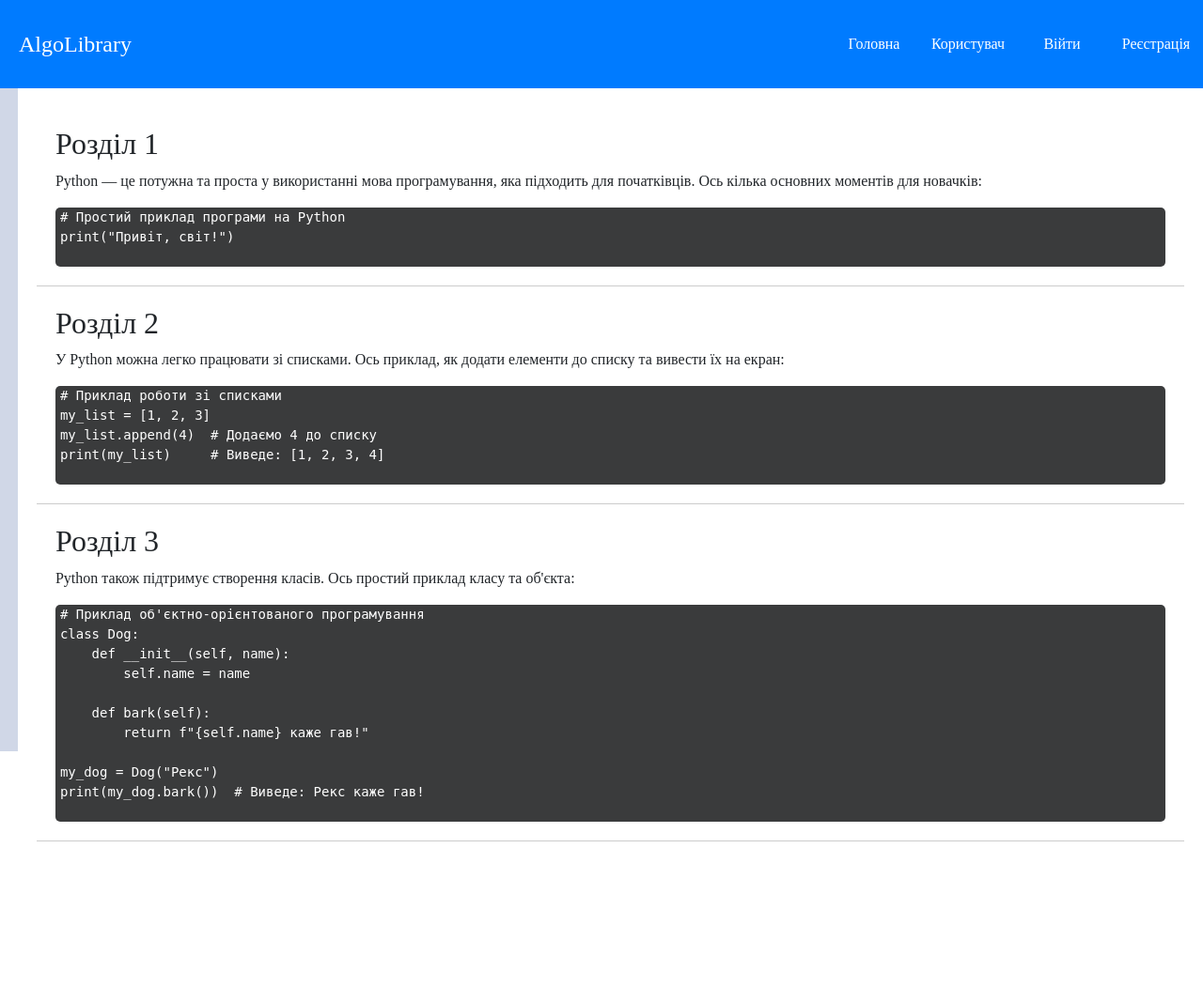
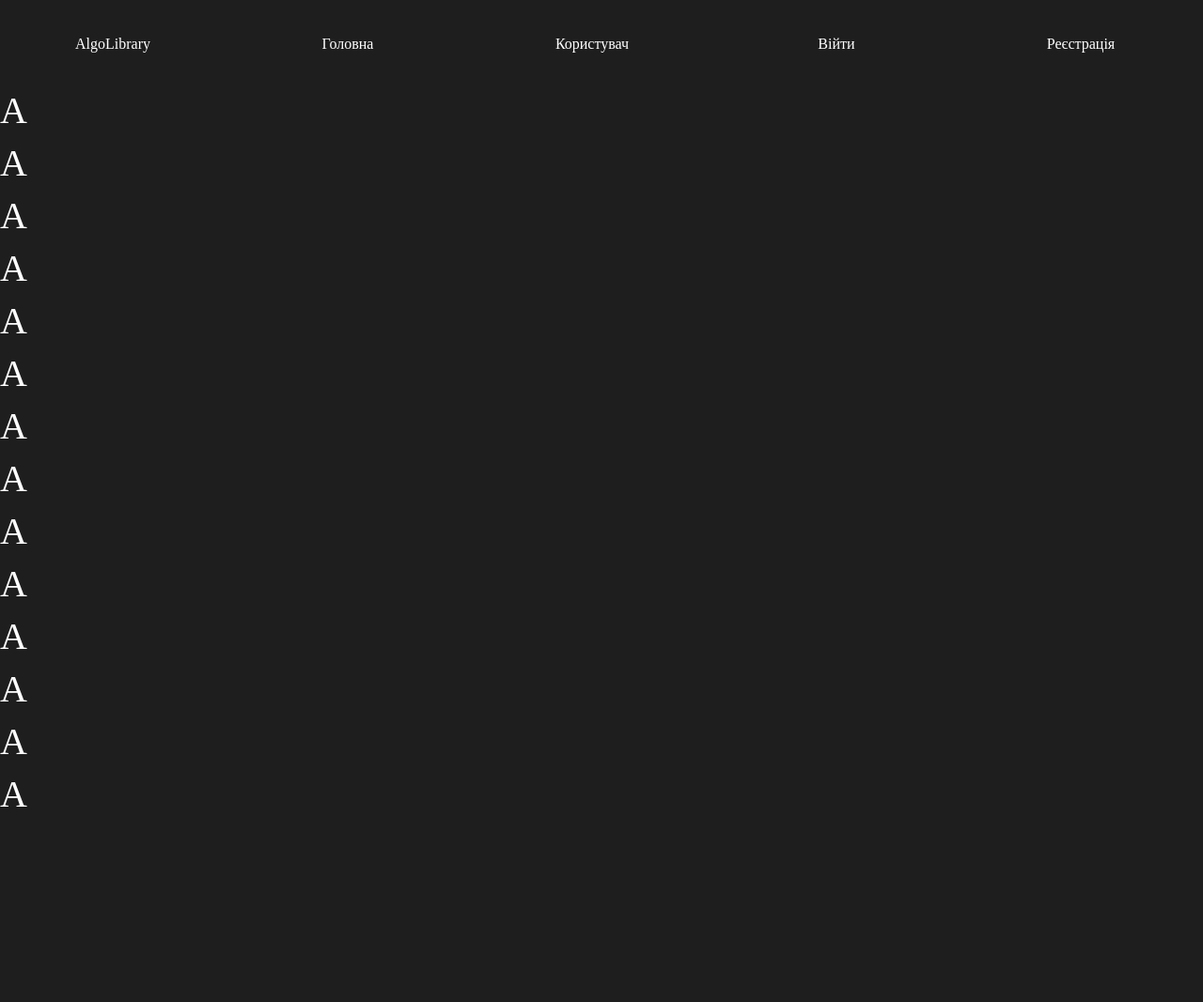
Before and after one commit to MusicW0lf/Diploma, a Django app: page /main/ in a window 1280 px wide. Shown: the whole page at 94% size. Before the commit the page ends 896 px from the top, so only its background shows below. Run offline with Django 5.2, Linux system fonts and the light colour scheme; some libraries are stand-ins or nearby versions.

Commit message:
url to "/". footer start. header rework start. Main page start creation. favicon image added. logo image added. last main -> main-no

```diff
--- /dev/null
+++ b/AlgoLib/User/static/css/footer.css
@@ -0,0 +1,8 @@
+footer {
+    height: 5cm;
+    width: 100%;
+    position: static;
+    bottom: 0;
+    z-index: 2;
+    background-color: #1e1e1e;
+}
--- a/AlgoLib/User/static/css/header.css
+++ b/AlgoLib/User/static/css/header.css
@@ -1,26 +1,31 @@
 header {
     height: 2.5cm;
     width: 100%;
-    background-color: #007bff; /* Колір фону */
+    background-color: #1e1e1e;
     display: flex;
-    position: fixed; /* Закріплений на екрані */
+    position: fixed;
     align-items: center;
-    justify-content: space-around; /* Вирівнюємо контейнер на всю ширину */
-    top: 0; /* Залишаємо його на верхній частині екрану */
-    z-index: 2; /* Підвищений індекс, щоб перекривати інші елементи */
+    justify-content: space-around;
+    top: 0;
+    z-index: 2;
 }
-/* Стиль для навігаційних комірок в header */
+
+.logo-box {
+    height: 2cm;
+    width: 10%;
+}
+
 .header-cell {
-    width: 100px; /* Ширина комірки */
-    height: 40px; /* Висота комірки */
+    width: 100px;
+    height: 40px;
     display: flex;
     align-items: center;
     justify-content: center;
     color: white;
-    text-decoration: none; /* Прибирає підкреслення */
-    transition: background-color 0.3s; /* Додаємо перехід */
+    text-decoration: none;
+    transition: background-color 0.3s;
 }
-/* Ефект наведеня для header-cell */
+
 .header-cell:hover {
-    background-color: #0056b3; /* Темніший відтінок */
+    background-color: #0056b3;
 }
--- a/AlgoLib/User/static/css/style.css
+++ b/AlgoLib/User/static/css/style.css
@@ -3,18 +3,15 @@ a:hover {
     text-decoration: none;
 }
 
-/* Стиль для body без відступів */
+
 body {
-    margin: 0; /* Встановлення margin в 0 */
+    margin: 0;
     font-family: "Times New Roman", Times, serif;
+    background-color: #1e1e1e;
 }
 
 
-.header-empty {
-    height: 2.5cm; /* Висота пустого елемента для заповнення місця */
-    width: 100%;
-    display: flex;
-}
+
 /* Стиль для кнопки-стрічки */
 .toggle-nav {
     position: fixed;
--- /dev/null
+++ b/AlgoLib/User/templates/footer.html
@@ -0,0 +1,3 @@
+<footer>
+
+</footer>
--- a/AlgoLib/User/templates/user/main.html
+++ b/AlgoLib/User/templates/user/main.html
@@ -6,63 +6,59 @@
     <meta charset="UTF-8">
     <meta name="viewport" content="width=device-width, initial-scale=1.0">
     <title>AlgoLib</title>
+
     <link href="https://stackpath.bootstrapcdn.com/bootstrap/5.3.0/css/bootstrap.min.css" rel="stylesheet">
+
+    <link rel="icon" href="{% static 'image/favicon.ico' %}">
     <link rel="stylesheet" href="{% static 'css/header.css' %}">
-    <link rel="stylesheet" href="{% static 'css/nav.css' %}">
-    <link rel="stylesheet" href="{% static 'css/style.css' %}">
+    <link rel="stylesheet" href="{% static 'css/footer.css' %}">
+
 </head>
+
+<style>
+    a:hover {
+        color: #ffffff;
+        text-decoration: none;
+    }
+    body {
+        margin: 0;
+        font-family: "Times New Roman", Times, serif;
+        background-color: #1e1e1e;
+        color: #ffffff;
+    }
+    .header-empty {
+        height: 2.5cm;
+        width: 100%;
+        top: 0;
+        display: flex;
+    }
+
+</style>
+
 <body>
     {% include 'header.html' %}
-    {% include 'nav.html' %}
 
-    <!-- Основний контент -->
-    <main id="mainContent">
-        <div class="content-container">
-            <h2>Розділ 1</h2>
-            <p>Python — це потужна та проста у використанні мова програмування, яка підходить для початківців. Ось кілька основних моментів для новачків:</p>
-            <div class="code-container">
-                <pre class="code">
-# Простий приклад програми на Python
-print("Привіт, світ!")
-                </pre>
-            </div>
-        </div>
-        <div class="content-container">
-            <h2>Розділ 2</h2>
-            <p>У Python можна легко працювати зі списками. Ось приклад, як додати елементи до списку та вивести їх на екран:</p>
-            <div class="code-container">
-                <pre class="code">
-# Приклад роботи зі списками
-my_list = [1, 2, 3]
-my_list.append(4)  # Додаємо 4 до списку
-print(my_list)     # Виведе: [1, 2, 3, 4]
-                </pre>
-            </div>
-        </div>
-        <div class="content-container">
-            <h2>Розділ 3</h2>
-            <p>Python також підтримує створення класів. Ось простий приклад класу та об'єкта:</p>
-            <div class="code-container">
-                <pre class="code">
-# Приклад об'єктно-орієнтованого програмування
-class Dog:
-    def __init__(self, name):
-        self.name = name
+    <main>
 
-    def bark(self):
-        return f"{self.name} каже гав!"
-
-my_dog = Dog("Рекс")
-print(my_dog.bark())  # Виведе: Рекс каже гав!
-                </pre>
-            </div>
-        </div>
+            <h1>A</h1>
+            <h1>A</h1>
+            <h1>A</h1>
+            <h1>A</h1>
+            <h1>A</h1>
+            <h1>A</h1>
+            <h1>A</h1>
+            <h1>A</h1>
+            <h1>A</h1>
+            <h1>A</h1>
+            <h1>A</h1>
+            <h1>A</h1>
+            <h1>A</h1>
+            <h1>A</h1>
 
     </main>
 
-    <!-- Підключення руху nav -->
-    <script src="{% static 'js/nav-movement.js' %}"></script>
-    <!-- Підключення JavaScript Bootstrap -->
+    {% include 'footer.html' %}
+
     <script src="https://stackpath.bootstrapcdn.com/bootstrap/5.3.0/js/bootstrap.bundle.min.js"></script>
 </body>
 </html>
--- a/AlgoLib/User/urls.py
+++ b/AlgoLib/User/urls.py
@@ -2,6 +2,7 @@ from django.urls import path
 from . import views
 
 urlpatterns = [
+    path('', views.user_main, name='user_main'),
     path('main/', views.user_main, name='user_main'),
     path('user/', views.user_user, name='user_user'),
     path('register/', views.user_register, name='user_register'),
--- a/requirements.txt
+++ b/requirements.txt
@@ -1,3 +1,3 @@
 Django==5.1.2
-psycorg2-binary==2.9.10
+psycopg2-binary==2.9.10
 pymongo==4.10.1
```
Also changed, not shown: AlgoLib/User/templates/user/main-no.html (added, +69 -0 lines), AlgoLib/User/static/image/favicon.ico (added), AlgoLib/User/static/image/image.png (added).
